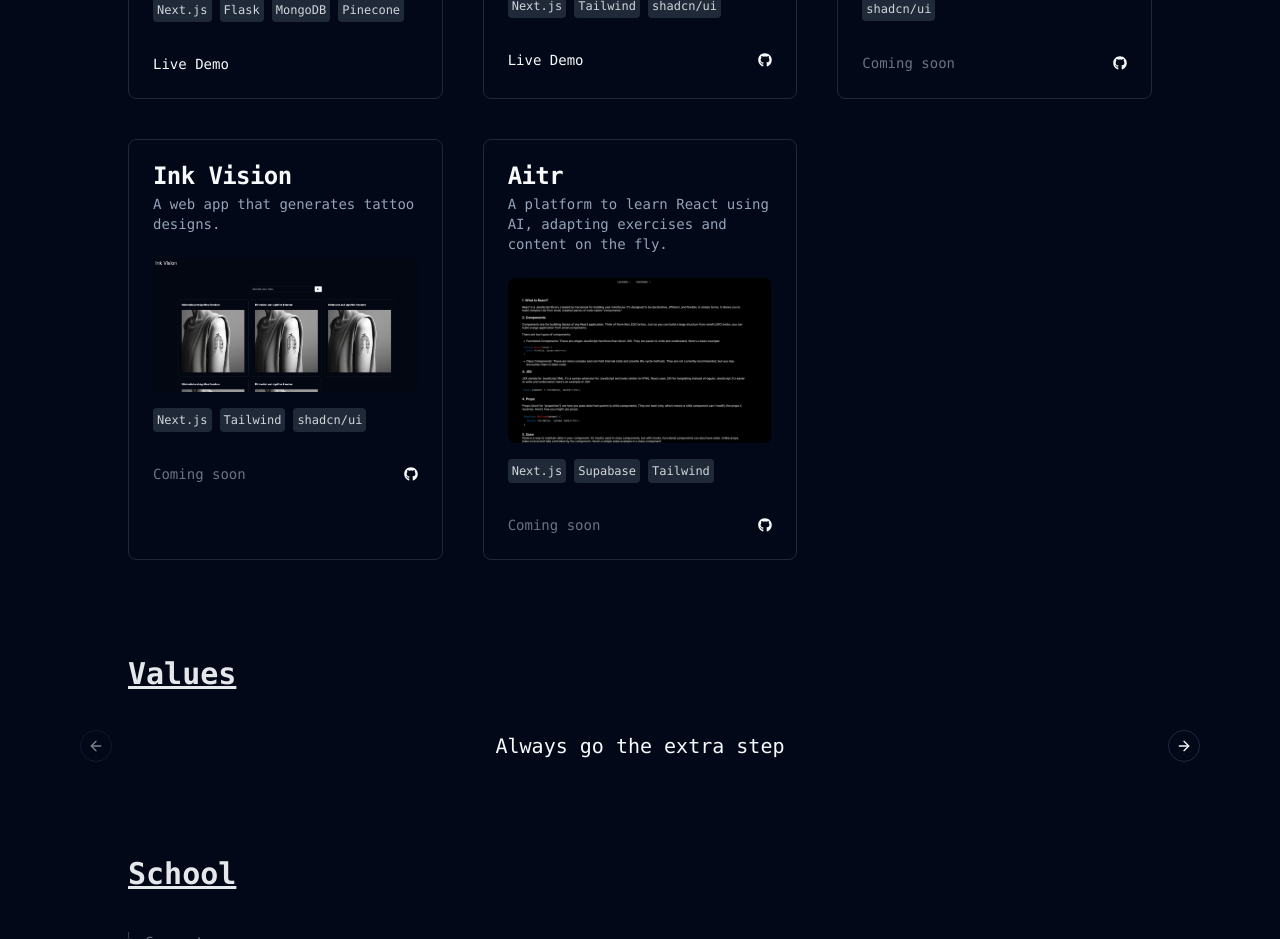
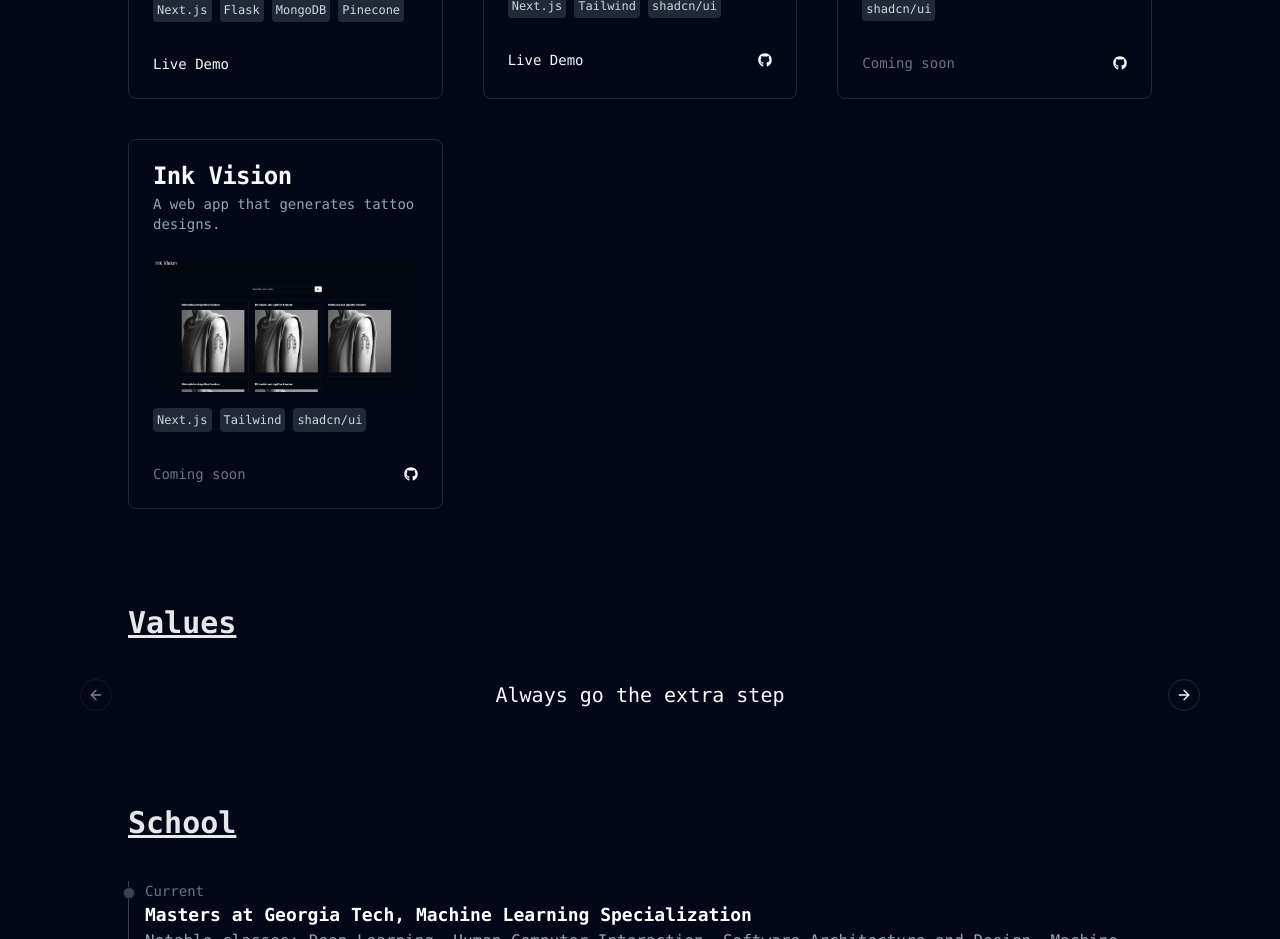
Before and after one commit to aripo99/personal-website, a Next.js app: page / in a window 1280 px wide. Shown: the part 2240-3179 px from the top of the page. Built offline with nearby package versions, Linux system fonts and the light colour scheme.

Commit message:
Remove aitr from projects

```diff
--- a/components/Projects.tsx
+++ b/components/Projects.tsx
@@ -66,14 +66,6 @@ const Projects = () => {
             github: 'https://github.com/aripo99/ink-vision',
             image: '/images/tattoo_generator.png',
             url: 'https://www.inkvision.art/'
-        },
-        {
-            name: 'Aitr',
-            description: 'A platform to learn React using AI, adapting exercises and content on the fly.',
-            techStack: ['Next.js', 'Supabase', 'Tailwind'],
-            github: 'https://github.com/aripo99/react-learning-ai-app',
-            image: '/images/aitr.png',
-            url: 'https://aitr.vercel.app',
         }
     ];
 
```
